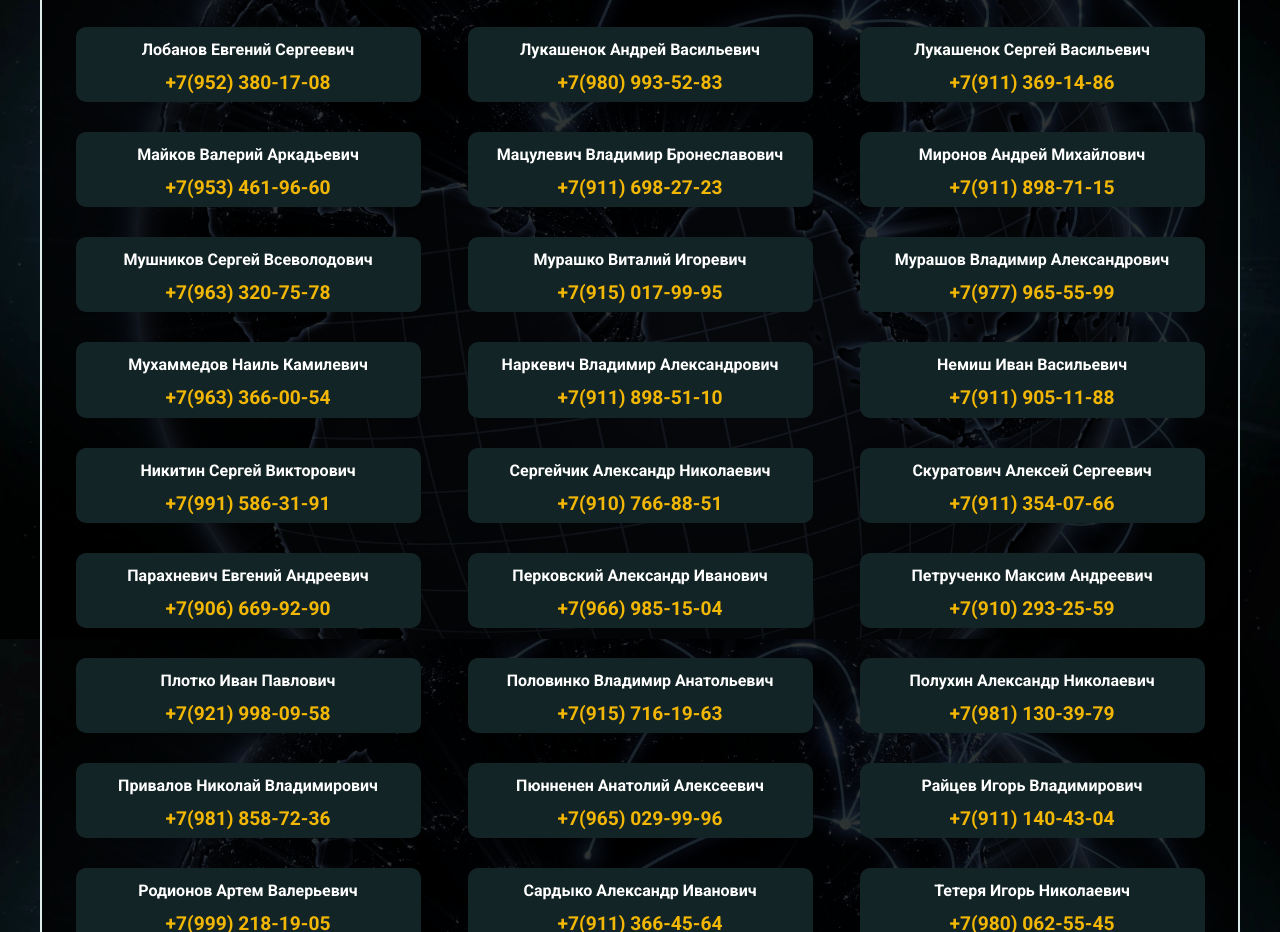
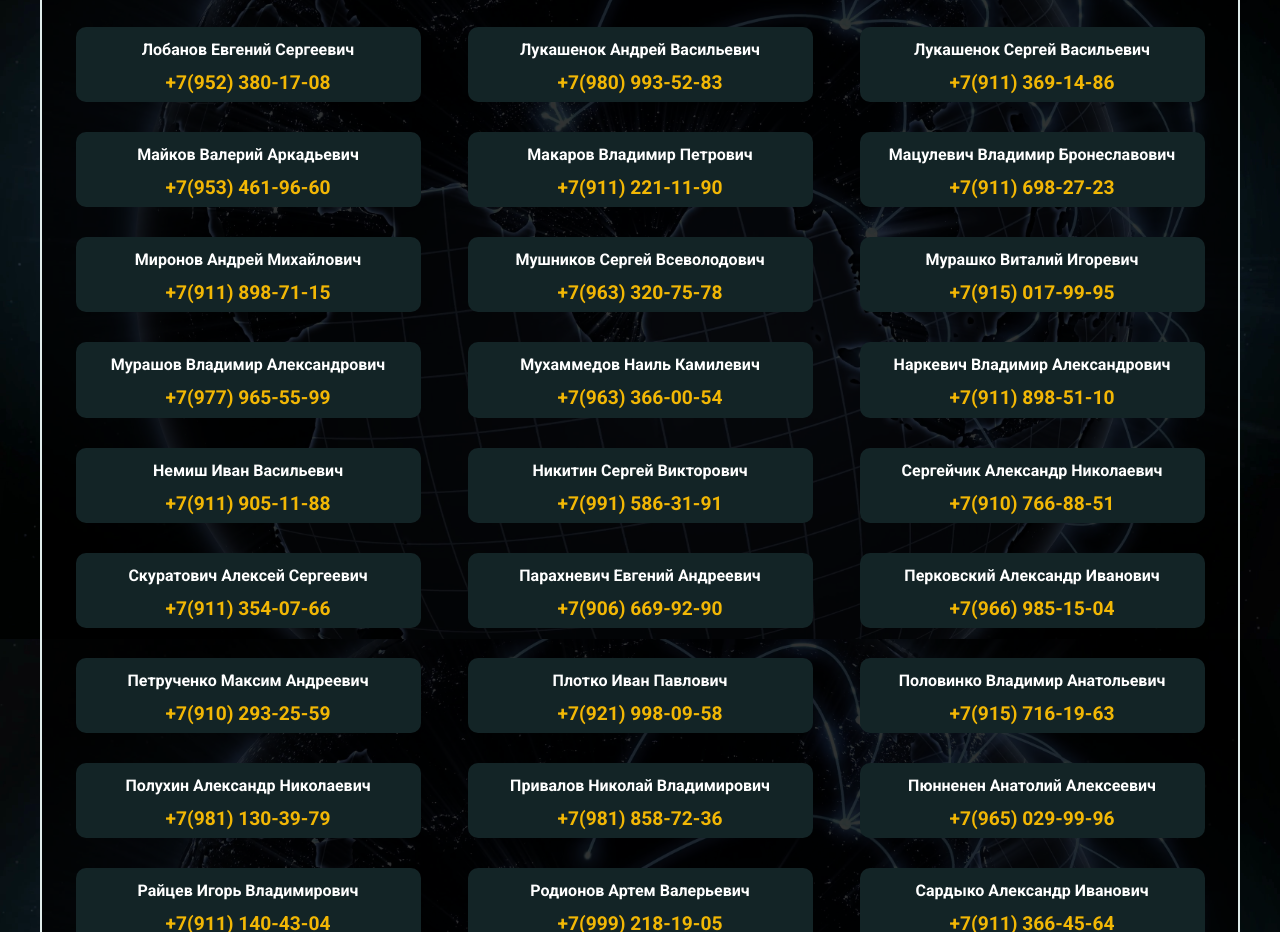
Before and after one commit to CheshirCode/soglasovanie-DCO, a plain HTML site: page index.html in a window 1280 px wide. Shown: the part 6561-7493 px from the top of the page. Drawn offline with nearby package versions, Linux system fonts and the light colour scheme; files whose address does not match are found by name.

Commit message:
Update index.html

```diff
--- a/index.html
+++ b/index.html
@@ -555,6 +555,12 @@
 						</div>
 					</div>
 					<div class="phone__card">
+							<div class="full-name__text">Макаров Владимир Петрович</div>
+							<div class="number-field">
+								<a href="tel:+79112211190">+7(911) 221-11-90</a>
+							</div>
+					</div>
+					<div class="phone__card">
 						<div class="full-name__text">Мацулевич Владимир Бронеславович</div>
 						<div class="number-field">
 							<a href="tel:+79116982723">+7(911) 698-27-23</a>
```
